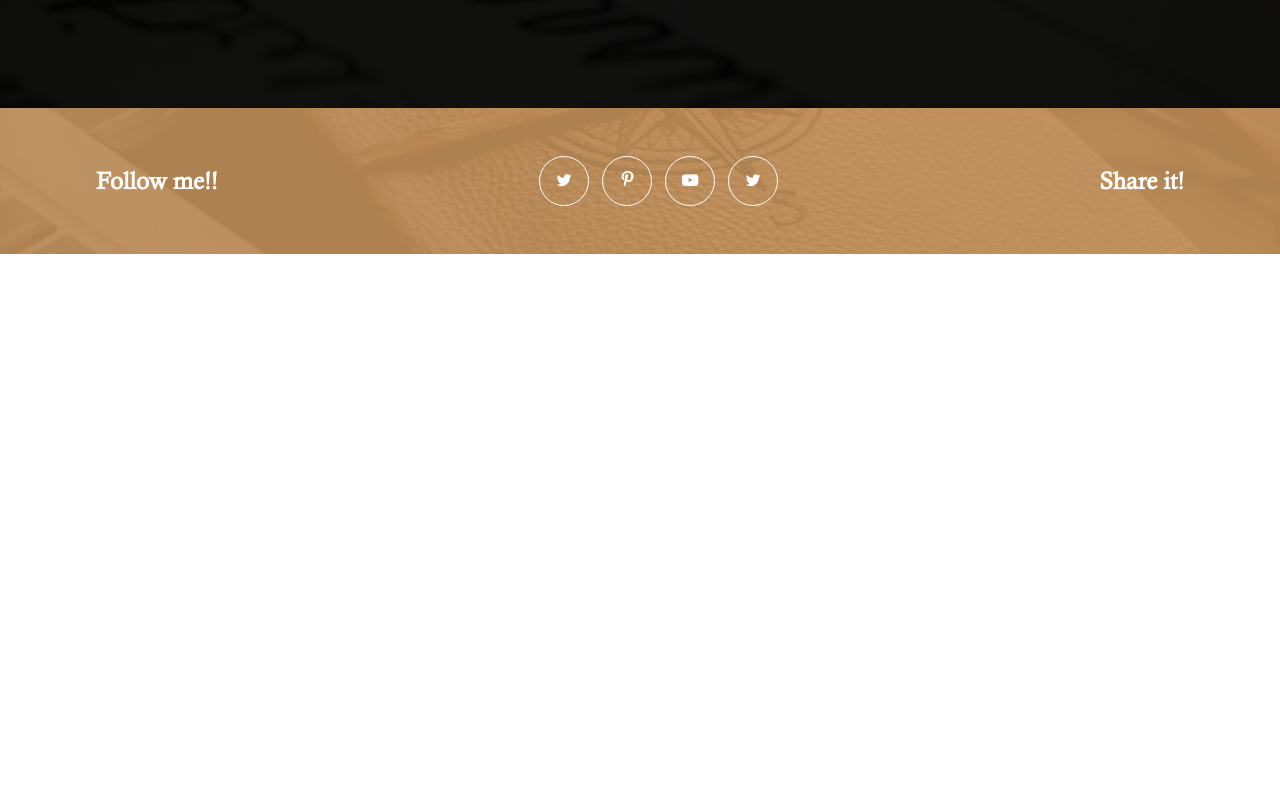
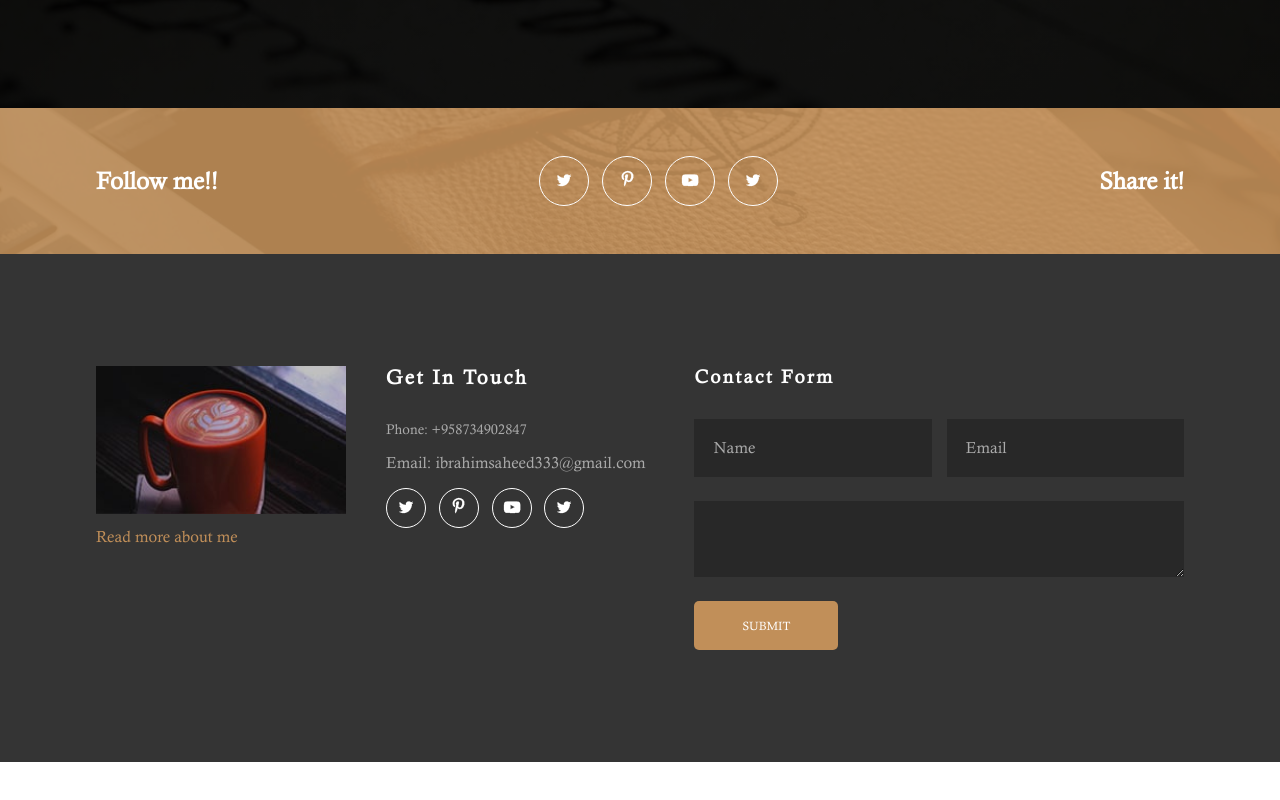
Before and after one commit to ibrahim247github/Author, a plain HTML site: page index.html in a window 1280 px wide. Shown: the part 3809-4609 px from the top of the page. Drawn offline with Linux system fonts and the light colour scheme.

Commit message:
Done with the contact section

```diff
--- /dev/null
+++ b/css/contact.css
@@ -0,0 +1,158 @@
+.contact {
+  background-color: #343434;
+  padding: 4rem 0;
+}
+
+.contact__top {
+  max-width: 250px;
+  margin-inline: auto;
+}
+
+@media (max-width: 300px) {
+  .contact__top {
+    width: 100%;
+    max-width: 100%;
+  }
+}
+
+.contact__image img {
+  display: block;
+  width: 100%;
+  min-width: 250px;
+  margin-bottom: 0.8rem;
+}
+
+.contact__image a {
+  color: var(--primary-color);
+}
+
+.contact__info {
+  padding-left: 7.5%;
+  margin: 1.5rem auto 0;
+}
+
+.contact__info__title {
+  color: var(--white);
+  margin-bottom: 2rem;
+  font-size: 20px;
+  letter-spacing: 0.15rem;
+}
+
+.contact__info span {
+  color: #aaaaaa;
+  display: block;
+  white-space: nowrap;
+}
+
+.contact__info .phone {
+  font-size: 14px;
+  margin-bottom: 1rem;
+}
+
+.contact__social__links {
+  margin: 1rem 0 0;
+  justify-content: flex-start;
+}
+
+.contact__social__links .social__links__icon {
+  width: 40px;
+  height: 40px;
+  line-height: 40px;
+  text-align: center;
+}
+
+@media (min-width: 610px) {
+  .contact__top {
+    display: flex;
+    width: 100%;
+    max-width: 100%;
+    gap: 2.5rem;
+  }
+
+  .contact__info {
+    margin: 0;
+    padding-left: 0;
+  }
+}
+
+/* Contact Form Css */
+.contact__form {
+  margin: 3rem 0 0;
+}
+
+@media (min-width: 610px) {
+  .contact__form {
+    margin: 2rem 0 0;
+  }
+}
+
+.form__title {
+  color: var(--white);
+  margin-bottom: 2rem;
+  letter-spacing: 0.15rem;
+}
+
+.form p {
+  display: flex;
+  gap: 1%;
+  margin-bottom: 1.5rem;
+}
+
+@media (min-width: 950px) {
+  .form p {
+    gap: 3%;
+  }
+}
+
+.form p input {
+  background-color: #282828;
+  padding: 1.2rem;
+  border: none;
+  width: 50%;
+}
+
+.form p input::placeholder {
+  color: #aaaaaa;
+}
+
+.form p textarea {
+  background-color: #282828;
+  width: 100%;
+  border: none;
+  padding: 1.2rem;
+}
+
+.form__btn {
+  background-color: var(--primary-color);
+  color: var(--white);
+  text-transform: uppercase;
+  padding: 1.1rem 3rem;
+  border: 0;
+  border-radius: 5px;
+  font-size: 12px;
+  transition: all 0.3s ease-in-out;
+}
+
+.form__btn:hover {
+  background-color: #777;
+}
+
+@media (min-width: 1250px) {
+  .contact {
+    padding: 7rem 0;
+  }
+
+  .contact__container {
+    display: flex;
+    gap: 5%;
+  }
+
+  .contact__top {
+    width: 50%;
+  }
+
+  .contact__form {
+    width: 50%;
+    margin: 0;
+  }
+}
--- a/css/global.css
+++ b/css/global.css
@@ -67,7 +67,7 @@ select {
 }
 
 body {
-  min-height: 900vh;
+  min-height: 1100vh;
 }
 
 /* Utility classes */
--- a/index.html
+++ b/index.html
@@ -16,6 +16,7 @@
     <link rel="stylesheet" href="css/blog.css" />
     <link rel="stylesheet" href="css/client.css" />
     <link rel="stylesheet" href="css/social.css" />
+    <link rel="stylesheet" href="css/contact.css" />
   </head>
   <body>
     <!-- Header Section -->
@@ -409,24 +410,69 @@
       <div class="social__container primary-container">
         <h3 class="social__title">Follow me!!</h3>
         <div class="social__links">
-          <span class="social__links__icon"
+          <a href="#" class="social__links__icon"
             ><img src="images/social-twitter.png"
-          /></span>
-          <span class="social__links__icon"
+          /></a>
+          <a href="#" class="social__links__icon"
             ><img src="images/social-pinterest.png"
-          /></span>
-          <span class="social__links__icon"
+          /></a>
+          <a href="#" class="social__links__icon"
             ><img src="images/social-youtube.png"
-          /></span>
-          <span class="social__links__icon"
+          /></a>
+          <a href="#" class="social__links__icon"
             ><img src="images/social-twitter.png"
-          /></span>
+          /></a>
         </div>
         <h3 class="social__title">Share it!</h3>
       </div>
     </section>
     <!-- End of social section -->
 
+    <!-- contact section -->
+    <section class="contact">
+      <div class="contact__container primary-container">
+        <div class="contact__top">
+          <div class="contact__image">
+            <img src="images/footer-img.jpg" />
+            <a href="#">Read more about me</a>
+          </div>
+
+          <div class="contact__info">
+            <h3 class="contact__info__title">Get In Touch</h3>
+            <span class="phone">Phone: +958734902847</span>
+            <span>Email: ibrahimsaheed333@gmail.com</span>
+            <div class="contact__social__links social__links">
+              <a href="#" class="social__links__icon"
+                ><img src="images/social-twitter.png"
+              /></a>
+              <a href="#" class="social__links__icon"
+                ><img src="images/social-pinterest.png"
+              /></a>
+              <a href="#" class="social__links__icon"
+                ><img src="images/social-youtube.png"
+              /></a>
+              <a href="#" class="social__links__icon"
+                ><img src="images/social-twitter.png"
+              /></a>
+            </div>
+          </div>
+        </div>
+
+        <div class="contact__form">
+          <form class="form">
+            <h3 class="form__title">Contact Form</h3>
+            <p>
+              <input type="text" placeholder="Name" />
+              <input type="email" placeholder="Email" />
+            </p>
+            <p><textarea></textarea></p>
+            <button type="button" class="btn form__btn">submit</button>
+          </form>
+        </div>
+      </div>
+    </section>
+    <!-- End of contact section -->
+
     <script src="./js/index.js"></script>
     <script src="./js/carousel.js"></script>
   </body>
```
